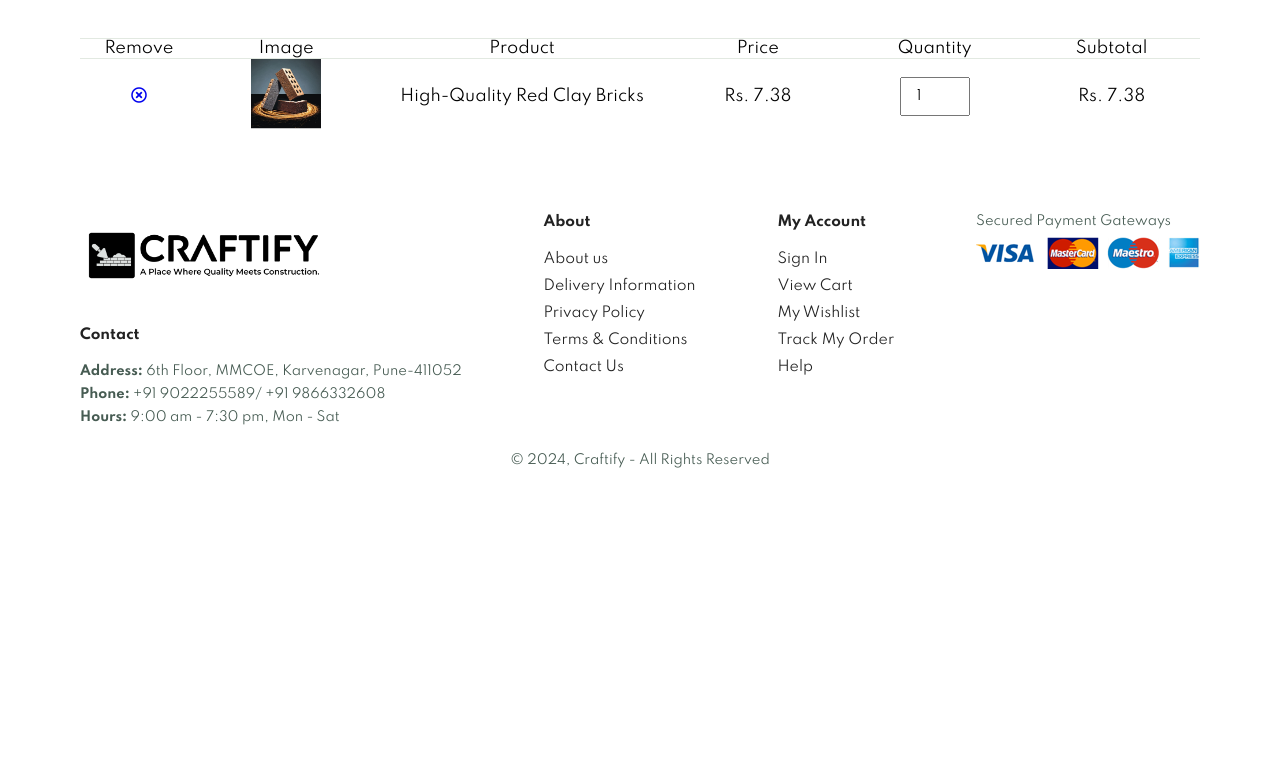
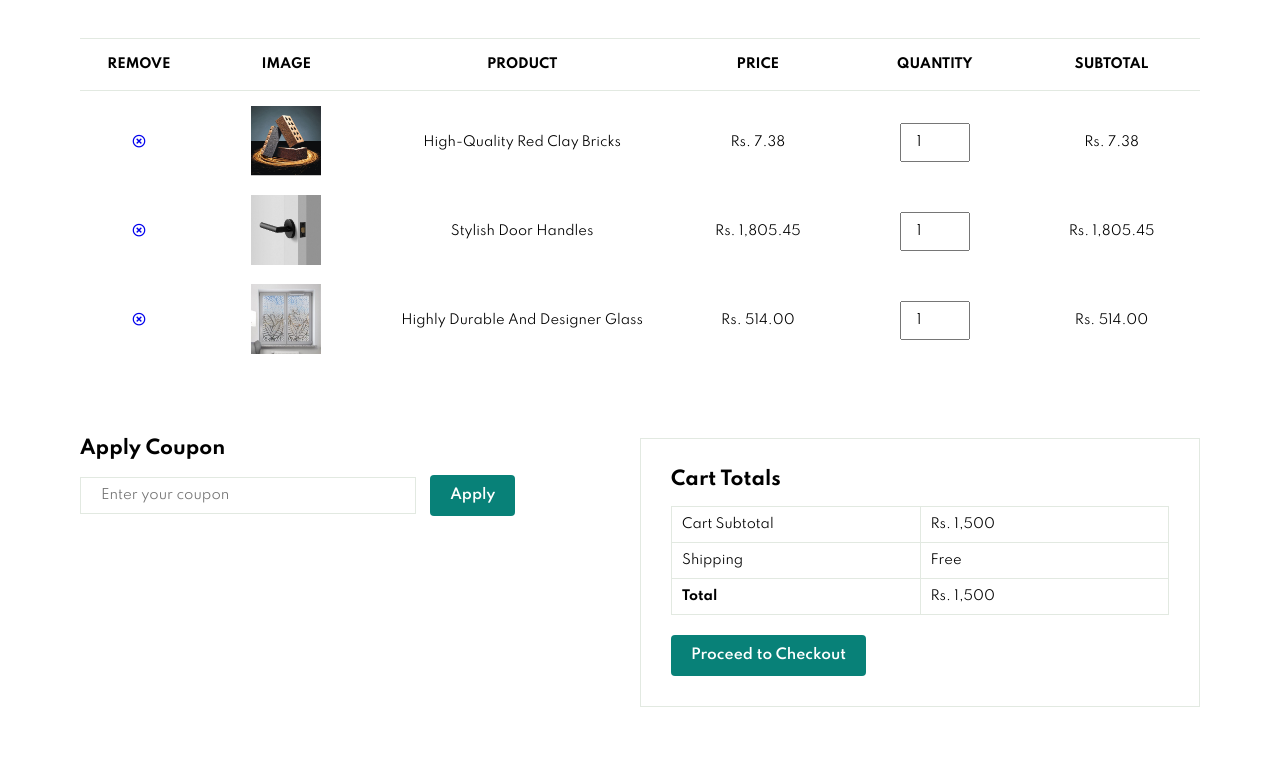
Before and after one commit to Harsh-Naik-15/Craftify, a plain HTML site: page cart.html in a window 1280 px wide. Shown: the part 480-1260 px from the top of the page. Before the commit the page ends 996 px from the top, so only its background shows below. Drawn offline with Linux system fonts and the light colour scheme; a script that the page names is missing.

Commit message:
2nd commit

```diff
--- a/cart.html
+++ b/cart.html
@@ -55,8 +55,52 @@
                         <td><input type="number" value="1"></td>
                         <td>Rs. 7.38</td>
                     </tr>
+                    <tr>
+                        <td><a href="#"><i class="far fa-times-circle"></i></a></td>
+                        <td><img src="imgs/products/n5.png" alt=""></td>
+                        <td>Stylish Door Handles</td>
+                        <td>Rs. 1,805.45</td>
+                        <td><input type="number" value="1"></td>
+                        <td>Rs. 1,805.45</td>
+                    </tr>
+                    <tr>
+                        <td><a href="#"><i class="far fa-times-circle"></i></a></td>
+                        <td><img src="imgs/products/f6.png" alt=""></td>
+                        <td>Highly Durable And Designer Glass</td>
+                        <td>Rs. 514.00</td>
+                        <td><input type="number" value="1"></td>
+                        <td>Rs. 514.00</td>
+                    </tr>
                 </tbody>
             </table>
+        </section>
+
+        <section id="cart-add" class="section-p1">
+            <div id="coupon">
+                <h3>Apply Coupon</h3>
+                <div>
+                    <input type="text" placeholder="Enter your coupon">
+                    <button class="normal">Apply</button>
+                </div>
+            </div>
+            <div id="subtotal">
+            <h3>Cart Totals</h3>
+            <table>
+                <tr>
+                    <td>Cart Subtotal</td>
+                    <td>Rs. 1,500</td>
+                </tr>
+                <tr>
+                    <td>Shipping</td>
+                    <td>Free</td>
+                </tr>
+                <tr>
+                    <td><strong>Total</strong></td>
+                    <td>Rs. 1,500</td>
+                </tr>
+            </table>
+            <button class="normal">Proceed to Checkout</button>
+            </div>
         </section>
 
         <footer class="section-p1">
--- a/style.css
+++ b/style.css
@@ -732,3 +732,70 @@ footer .copyright {
     border-left: none;
     border-right: none;
 }
+
+#cart table thead td {
+    font-weight: 700;
+    text-transform: uppercase;
+    font-size: 13px;
+    padding: 18px 0;
+}
+
+#cart table tbody tr td {
+    padding-top: 15px;
+}
+
+#cart table tbody td {
+    font-size: 13px;
+}
+
+
+#cart-add {
+    display: flex;
+    flex-wrap: wrap;
+    justify-content: space-between;
+}
+
+#coupon {
+    width: 50%;
+    margin-bottom: 30px;
+}
+
+#coupon h3,
+#subtotal h3 {
+    padding-bottom: 15px;
+}
+
+#coupon input {
+    padding: 10px 20px;
+    outline: none;
+    width: 60%;
+    margin-right: 10px;
+    border: 1px solid #e2e9e1;
+}
+
+#coupon button,
+#subtotal button {
+    background-color: #088178;
+    color: white;
+    padding: 12px 20px;
+}
+
+#subtotal {
+    width: 50%;
+    margin-bottom: 30px;
+    border: 1px solid #e2e9e1;
+    padding: 30px;
+}
+
+#subtotal table {
+    border-collapse: collapse;
+    width: 100%;
+    margin-bottom: 20px;
+}
+
+#subtotal table td {
+    width: 50%;
+    border: 1px solid #e2e9e1;
+    padding: 10px;
+    font-size: 13px;
+}
```
Also changed, not shown: index.html (+2 -2 lines), sproduct1.html (+1 -1 lines), sproduct10.html (+1 -1 lines), sproduct11.html (+1 -1 lines), sproduct12.html (+1 -1 lines), sproduct13.html (+1 -1 lines), sproduct14.html (+1 -1 lines), sproduct15.html (+1 -1 lines), sproduct16.html (+1 -1 lines), sproduct2.html (+1 -1 lines), sproduct3.html (+1 -1 lines), sproduct4.html (+1 -1 lines), sproduct5.html (+1 -1 lines), sproduct6.html (+1 -1 lines), 3 more files.
